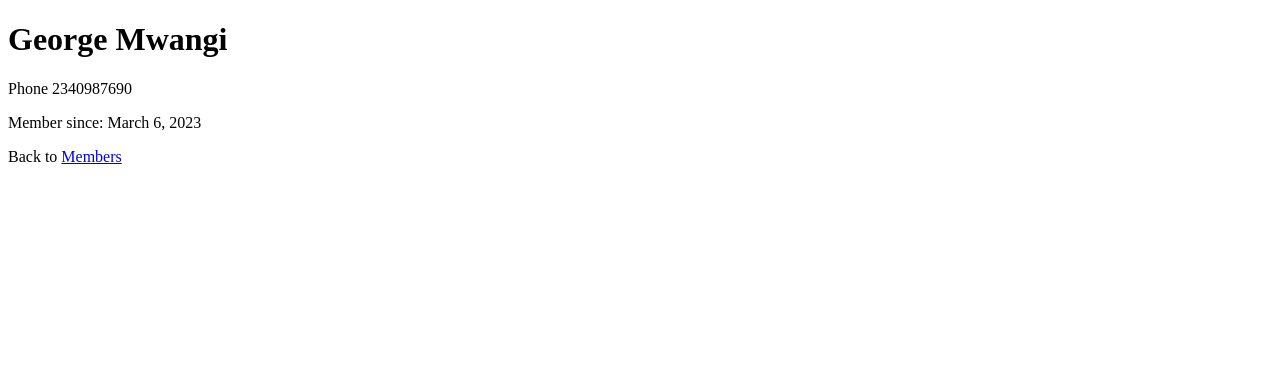
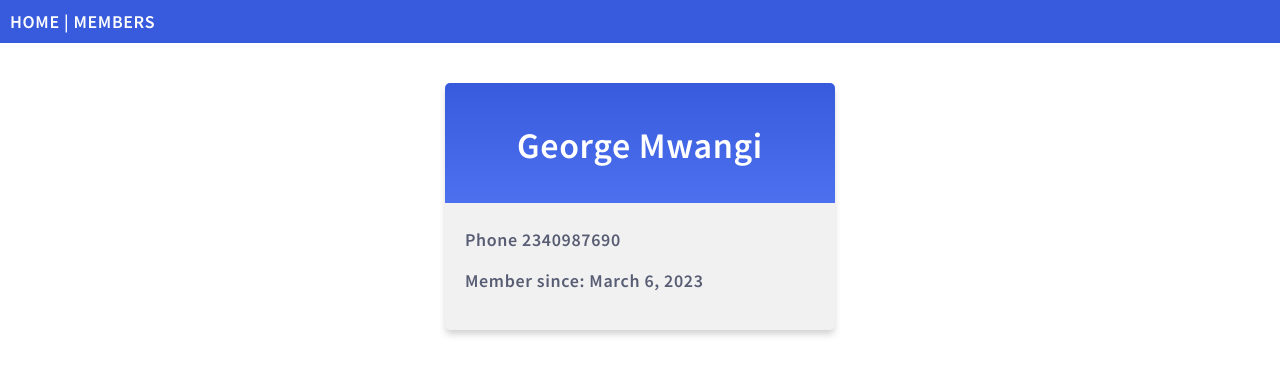
Before and after one commit to mwangi-george/Web-Dev-with-Django-Framework, a Django app: page /members/details/1 in a window 1280 px wide. Shown: the top 375 px of the page. Run offline with Django 5.2, Linux system fonts and the light colour scheme; data comes from the database, SQL or seed files in the repository.

Commit message:
Added Styles

```diff
--- /dev/null
+++ b/my_tennis_club/members/static/myfirst.css
@@ -0,0 +1,4 @@
+body {
+  background-color: red;
+  font-family: Verdana;
+}
--- a/my_tennis_club/members/templates/details.html
+++ b/my_tennis_club/members/templates/details.html
@@ -4,13 +4,10 @@
   Details about {{ mymember.firstname }} {{ mymember.lastname }}
 {% endblock %}
 
-
 {% block content %}
-  <h1>{{ mymember.firstname }} {{ mymember.lastname }}</h1>
-
-  <p>Phone {{ mymember.phone }}</p>
-  <p>Member since: {{ mymember.joined_date }}</p>
-
-  <p>Back to <a href="/members">Members</a></p>
-
+  <div class="mycard">
+    <h1>{{ mymember.firstname }} {{ mymember.lastname }}</h1>
+    <p>Phone {{ mymember.phone }}</p>
+    <p>Member since: {{ mymember.joined_date }}</p>
+  </div>
 {% endblock %}
--- /dev/null
+++ b/my_tennis_club/members/templates/footer.html
@@ -0,0 +1 @@
+<p>You have reached the bottom of this page, thank you for your time.</p>
--- a/my_tennis_club/members/templates/master.html
+++ b/my_tennis_club/members/templates/master.html
@@ -1,9 +1,16 @@
+{% load static %}
 <!DOCTYPE html>
 <html>
 <head>
+  <link rel="stylesheet" href="{% static 'mystyles.css' %}">
   <title>{% block title %}{% endblock %}</title>
 </head>
 <body>
+
+<div class="topnav">
+  <a href="/">HOME</a> |
+  <a href="/members">MEMBERS</a>
+</div>
 
 {% block content %}
 {% endblock %}
--- a/my_tennis_club/my_tennis_club/settings.py
+++ b/my_tennis_club/my_tennis_club/settings.py
@@ -119,6 +119,9 @@ USE_TZ = True
 
 STATIC_URL = 'static/'
 STATIC_ROOT = BASE_DIR / 'static'
+STATICFILES_DIRS = [
+    BASE_DIR / 'mystaticfiles'
+]
 STATICFILES_STORAGE = 'whitenoise.storage.CompressedManifestStaticFilesStorage'
 
 # Default primary key field type
--- /dev/null
+++ b/my_tennis_club/mystaticfiles/myglobal.css
@@ -0,0 +1,3 @@
+body {
+  color: violet;
+}
--- /dev/null
+++ b/my_tennis_club/mystaticfiles/mystyles.css
@@ -0,0 +1,63 @@
+@import url('https://fonts.googleapis.com/css2?family=Source+Sans+Pro:wght@400;600&display=swap');
+body {
+  margin:0;
+  font: 600 18px 'Source Sans Pro', sans-serif;
+  letter-spacing: 0.64px;
+  color: #585d74;
+}
+.topnav {
+  background-color:#375BDC;
+  color:#ffffff;
+  padding:10px;
+}
+.topnav a:link, .topnav a:visited {
+  text-decoration: none;
+  color: #ffffff;
+}
+.topnav a:hover, .topnav a:active {
+  text-decoration: underline;
+}
+.mycard {
+  background-color: #f1f1f1;
+  background-image: linear-gradient(to bottom, #375BDC, #4D70EF);
+  background-size: 100% 120px;
+  background-repeat: no-repeat;
+  margin: 40px auto;
+  width: 350px;
+  border-radius: 5px;
+  box-shadow: 0 5px 7px -1px rgba(51, 51, 51, 0.23);
+  padding: 20px;
+}
+.mycard h1 {
+  text-align: center;
+  color:#ffffff;
+  margin:20px 0 60px 0;
+}
+ul {
+  list-style-type: none;
+  padding: 0;
+  margin: 0;
+}
+li {
+  background-color: #ffffff;
+  background-image: linear-gradient(to right, #375BDC, #4D70EF);
+  background-size: 50px 60px;
+  background-repeat: no-repeat;
+  cursor: pointer;
+  transition: transform .25s;
+  border-radius: 5px;
+  box-shadow: 0 5px 7px -1px rgba(51, 51, 51, 0.23);
+  padding: 15px;
+  padding-left: 70px;
+  margin-top: 5px;
+}
+li:hover {
+  transform: scale(1.1);
+}
+a:link, a:visited {
+  color: #375BDC;
+}
+.main, .main h1 {
+  text-align:center;
+  color:#375BDC;
+}
--- /dev/null
+++ b/my_tennis_club/static/myfirst.690ec3de094e.css
@@ -0,0 +1,4 @@
+body {
+  background-color: red;
+  font-family: Verdana;
+}
--- /dev/null
+++ b/my_tennis_club/static/myfirst.css
@@ -0,0 +1,4 @@
+body {
+  background-color: red;
+  font-family: Verdana;
+}
--- /dev/null
+++ b/my_tennis_club/static/myfirst.f7d7a50a9693.css
@@ -0,0 +1,4 @@
+body {
+  background-color: lightblue;
+  font-family: Verdana;
+}
--- /dev/null
+++ b/my_tennis_club/static/myglobal.a7d783fd6cf2.css
@@ -0,0 +1,3 @@
+body {
+  color: violet;
+}
--- /dev/null
+++ b/my_tennis_club/static/myglobal.css
@@ -0,0 +1,3 @@
+body {
+  color: violet;
+}
```
Also changed, not shown: my_tennis_club/members/templates/all_members.html (+8 -10 lines), my_tennis_club/members/templates/main.html (+6 -6 lines), my_tennis_club/static/mystyles.63de11a34f80.css (added, +63 -0 lines), my_tennis_club/static/mystyles.css (added, +63 -0 lines), my_tennis_club/static/staticfiles.json (+1 -1 lines), 2 other files.
